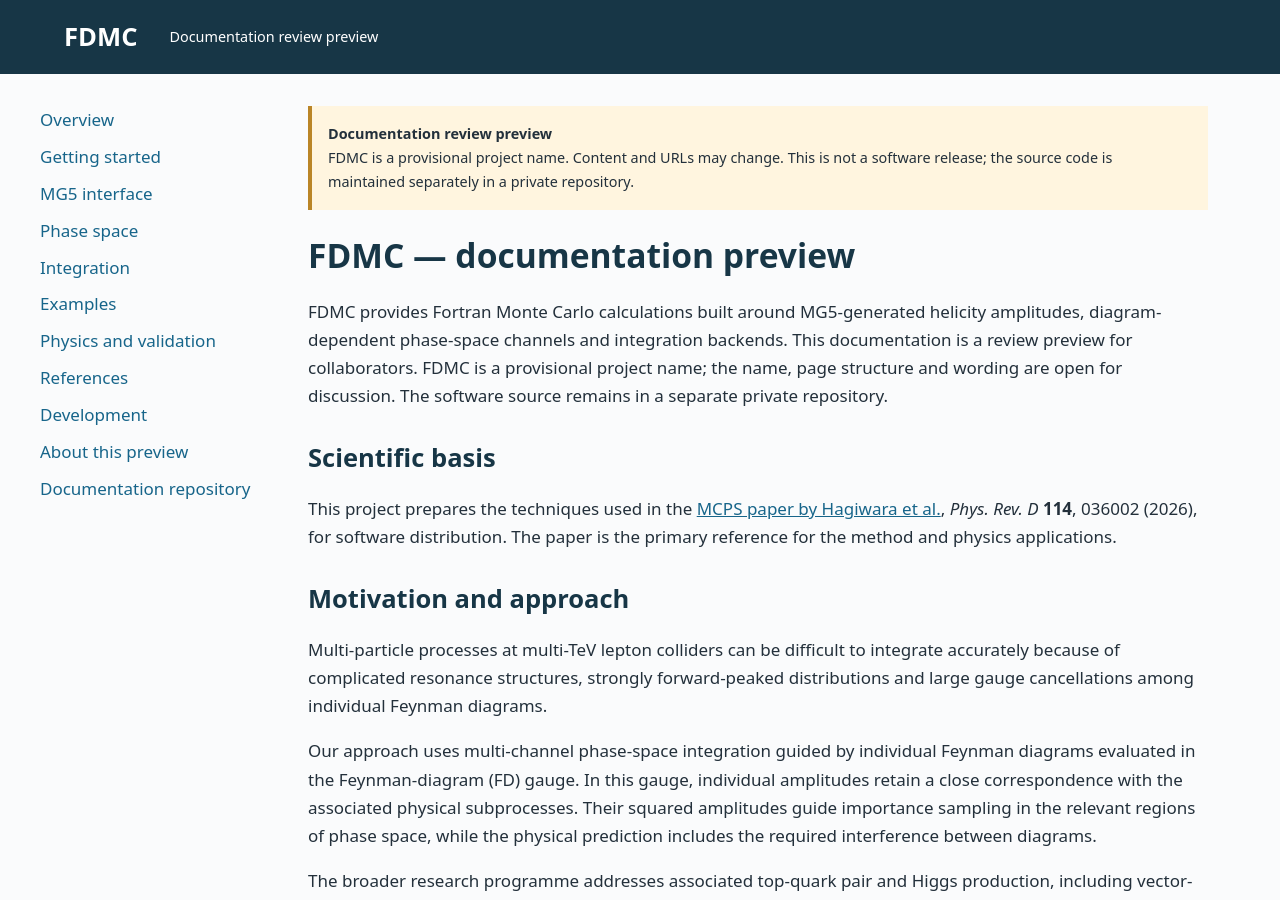
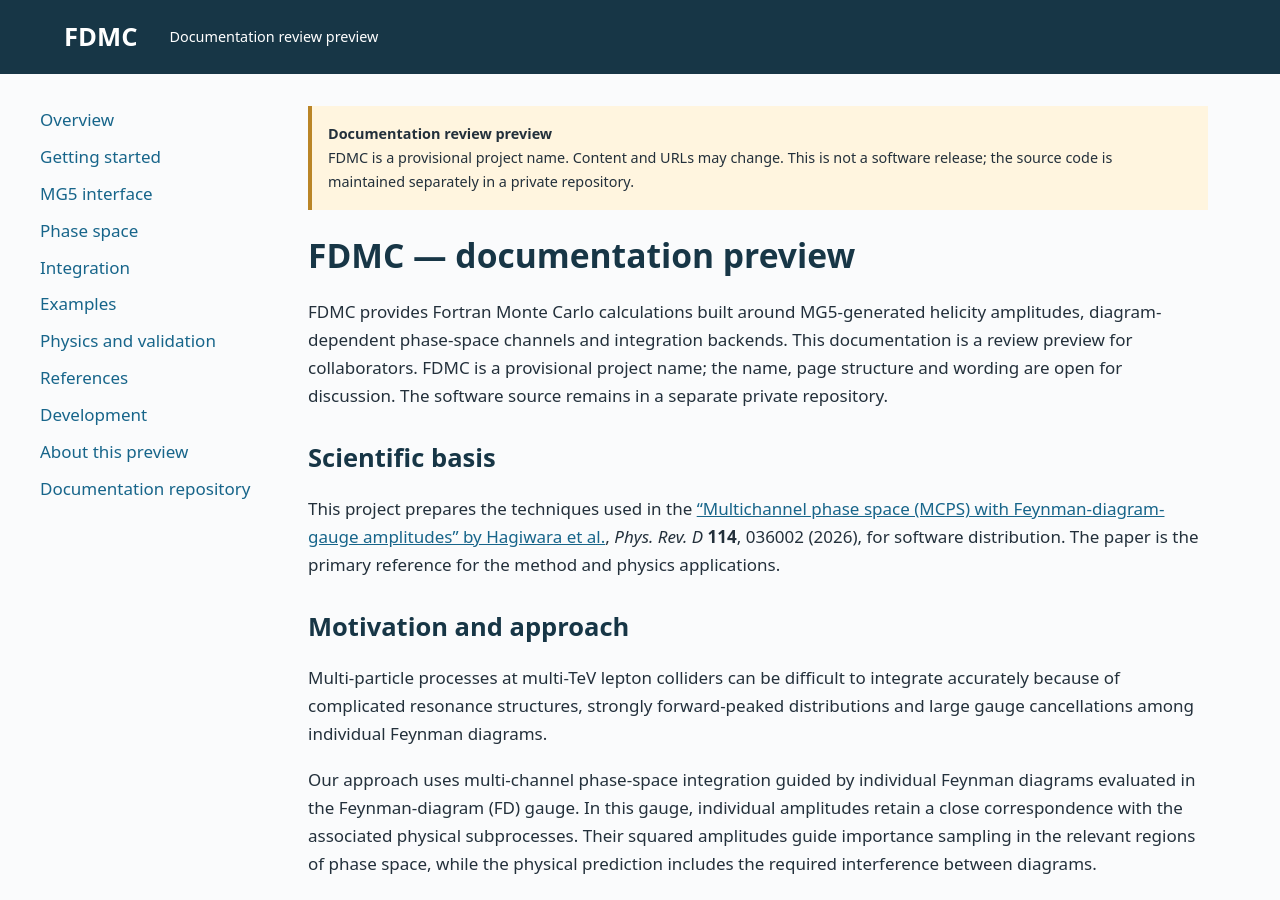
Before and after one commit to jkanzaki105/fdmc-docs-preview, a Jekyll site: the page built from docs/index.md, in a window 1280 px wide and 900 px high. Built offline with Jekyll 4.4.1, drawn with Linux system fonts in a browser that asks for light colours.

Commit message:
Introduce full paper title and MCPS abbreviation in overview

```diff
--- a/docs/index.md
+++ b/docs/index.md
@@ -14,7 +14,8 @@ The software source remains in a separate private repository.
 ## Scientific basis
 
 This project prepares the techniques used in the
-[MCPS paper by Hagiwara et al.](references.html#mcps),
+[“Multichannel phase space (MCPS) with Feynman-diagram-gauge amplitudes”
+by Hagiwara et al.](references.html#mcps),
 *Phys. Rev. D* **114**, 036002 (2026), for software distribution.
 The paper is the primary reference for the method and physics applications.
 
```
